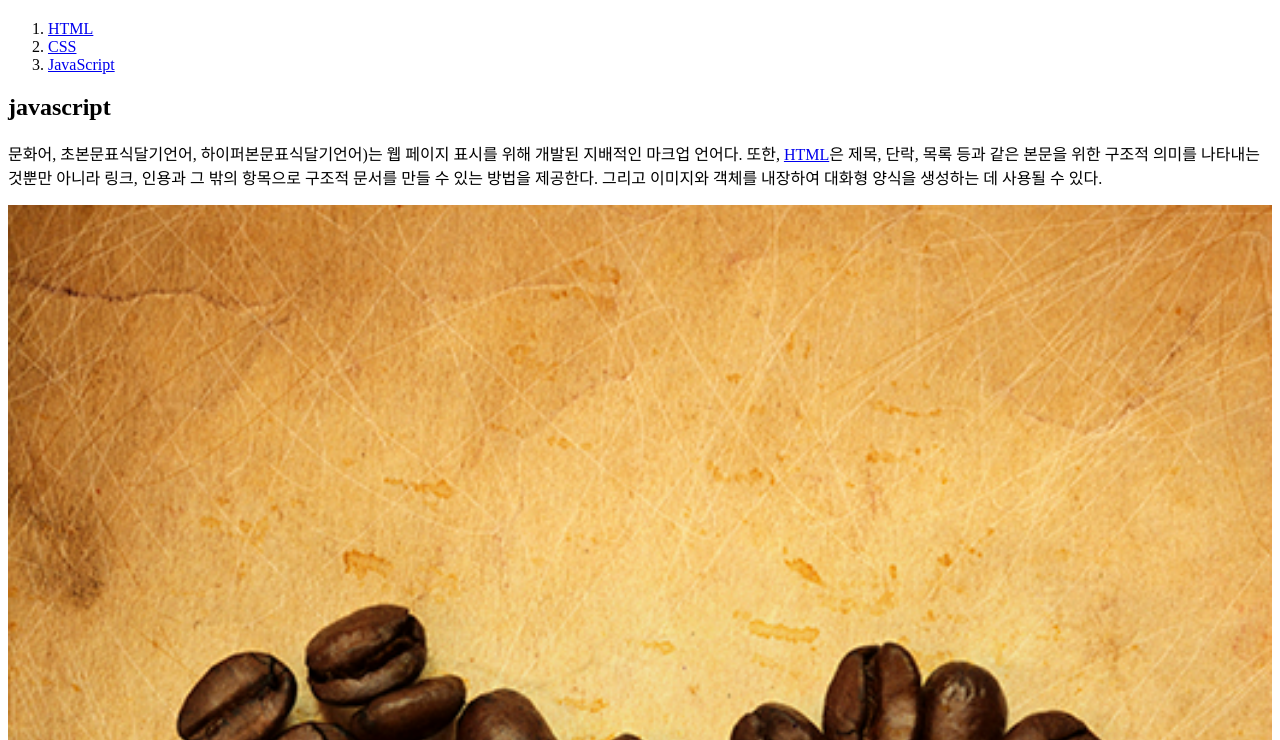
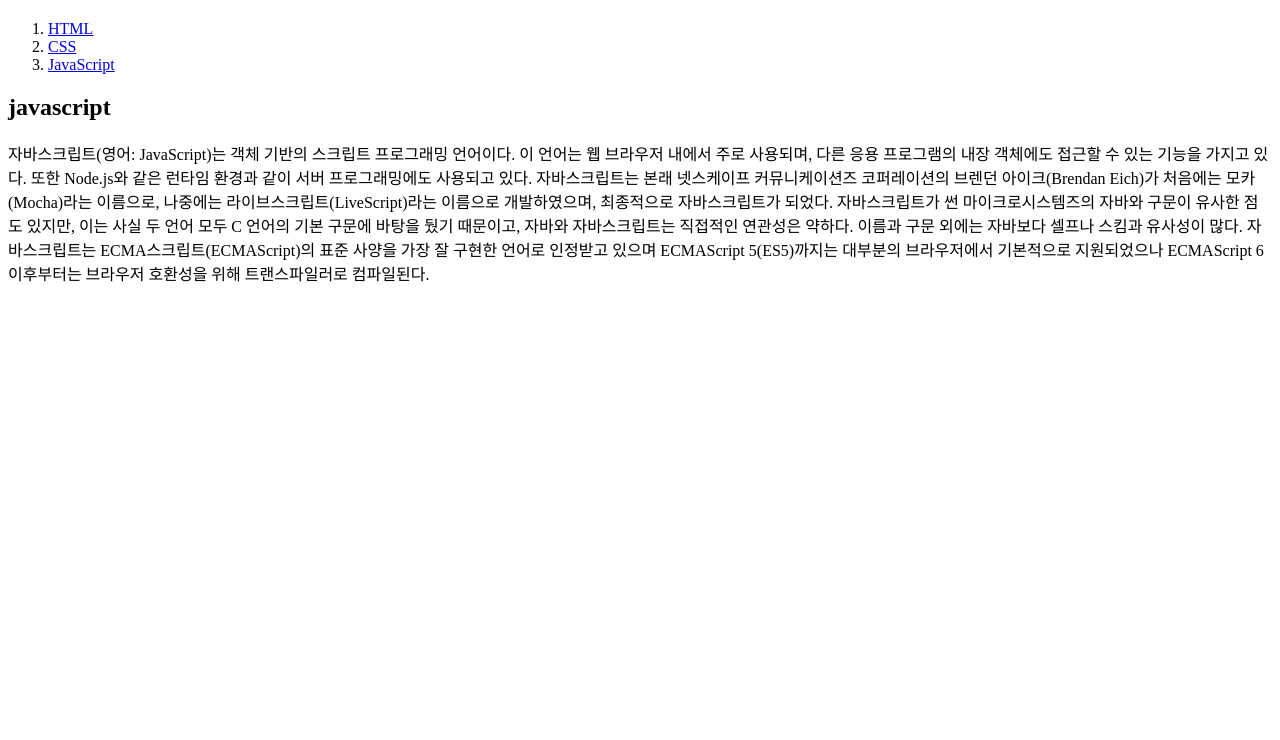
Before and after one commit to byuri21/my_first_website, a plain HTML site: page 3.html in a window 1280 px wide. Shown: the part 60-800 px from the top of the page. Drawn offline with Linux system fonts and the light colour scheme.

Commit message:
웹사이트 완성_03

```diff
--- a/3.html
+++ b/3.html
@@ -13,12 +13,11 @@
     </ol>
 
     <h2>javascript</h2>
-    <p>문화어, 초본문표식달기언어, 하이퍼본문표식달기언어)는 웹 페이지 표시를 위해 개발된 지배적인 마크업 언어다.</li>
-    또한, <a href="https://www.w3.org/TR/2011/WD-html5-20110405/index.html" target="_blank" title="html specification">HTML</a>은 제목, 단락, 목록 등과 같은 본문을 위한 구조적 의미를 나타내는 것뿐만 아니라 링크, 인용과 그 밖의 항목으로 구조적 문서를 만들 수 있는 방법을 제공한다.
-    그리고 이미지와 객체를 내장하여 대화형 양식을 생성하는 데 사용될 수 있다.</p>
-    <img src="coding.jpg" width="100%">
-    <p style="margin-top:40px;">HTML은 웹 페이지 콘텐츠 안의 꺾쇠 괄호에 둘러싸인 "태그"로 되어있는 HTML 요소 형태로 작성한다.
-    HTML은 웹 브라우저와 같은 HTML 처리 장치의 행동에 영향을 주는 자바스크립트, 본문과 그 밖의 항목의 외관과 배치를 정의하는 CSS 같은 스크립트를 포함하거나 불러올 수 있다.
-    HTML과 CSS 표준의 공동 책임자인 W3C는 명확하고 표상적인 마크업을 위하여 CSS의 사용을 권장한다.</p>
+    <p>자바스크립트(영어: JavaScript)는 객체 기반의 스크립트 프로그래밍 언어이다.
+        이 언어는 웹 브라우저 내에서 주로 사용되며, 다른 응용 프로그램의 내장 객체에도 접근할 수 있는 기능을 가지고 있다.
+        또한 Node.js와 같은 런타임 환경과 같이 서버 프로그래밍에도 사용되고 있다.
+        자바스크립트는 본래 넷스케이프 커뮤니케이션즈 코퍼레이션의 브렌던 아이크(Brendan Eich)가 처음에는 모카(Mocha)라는 이름으로,
+        나중에는 라이브스크립트(LiveScript)라는 이름으로 개발하였으며,
+        최종적으로 자바스크립트가 되었다. 자바스크립트가 썬 마이크로시스템즈의 자바와 구문이 유사한 점도 있지만, 이는 사실 두 언어 모두 C 언어의 기본 구문에 바탕을 뒀기 때문이고, 자바와 자바스크립트는 직접적인 연관성은 약하다. 이름과 구문 외에는 자바보다 셀프나 스킴과 유사성이 많다. 자바스크립트는 ECMA스크립트(ECMAScript)의 표준 사양을 가장 잘 구현한 언어로 인정받고 있으며 ECMAScript 5(ES5)까지는 대부분의 브라우저에서 기본적으로 지원되었으나 ECMAScript 6 이후부터는 브라우저 호환성을 위해 트랜스파일러로 컴파일된다.</p>
 </body>
 </html>
```
Also changed, not shown: 2.html (+3 -7 lines).
